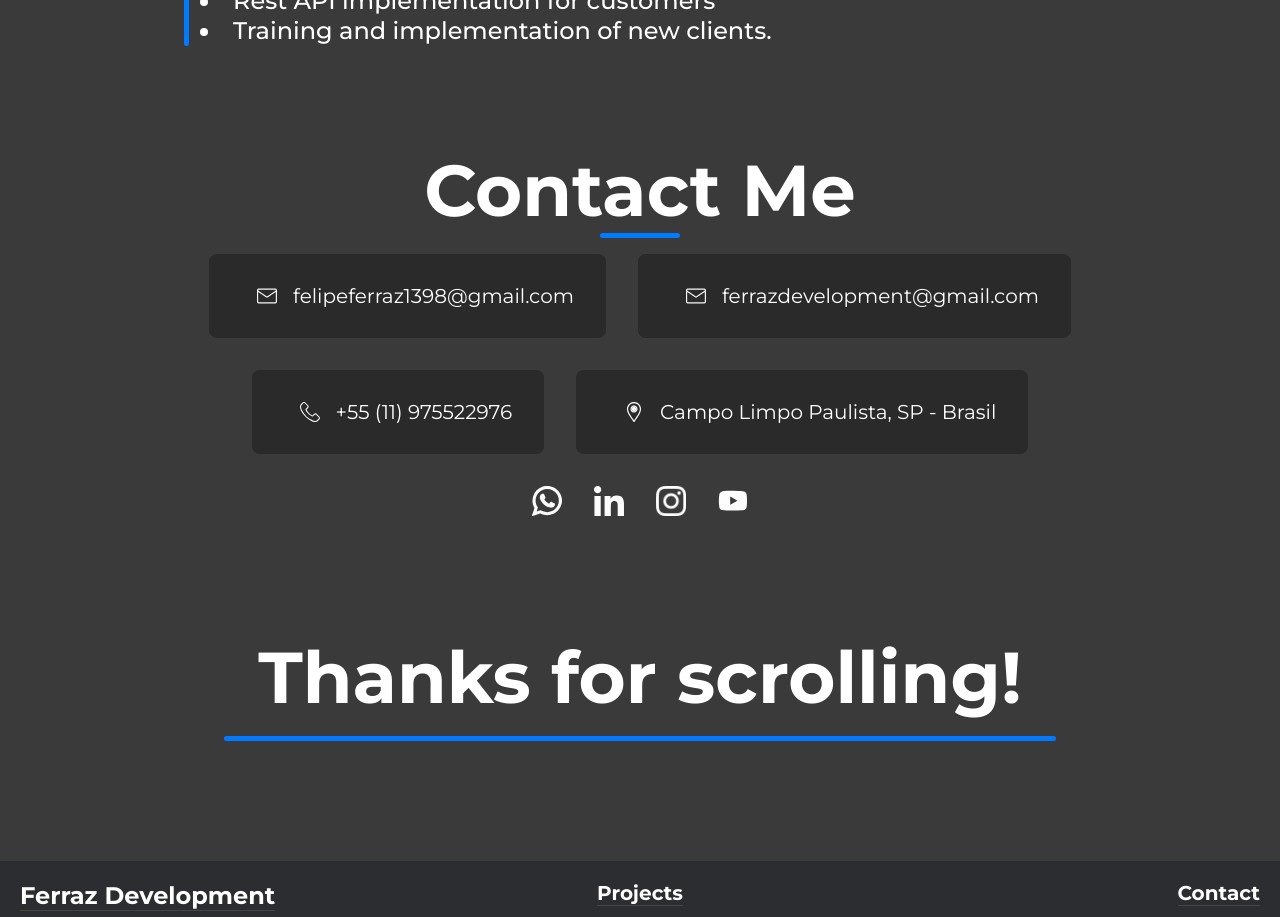
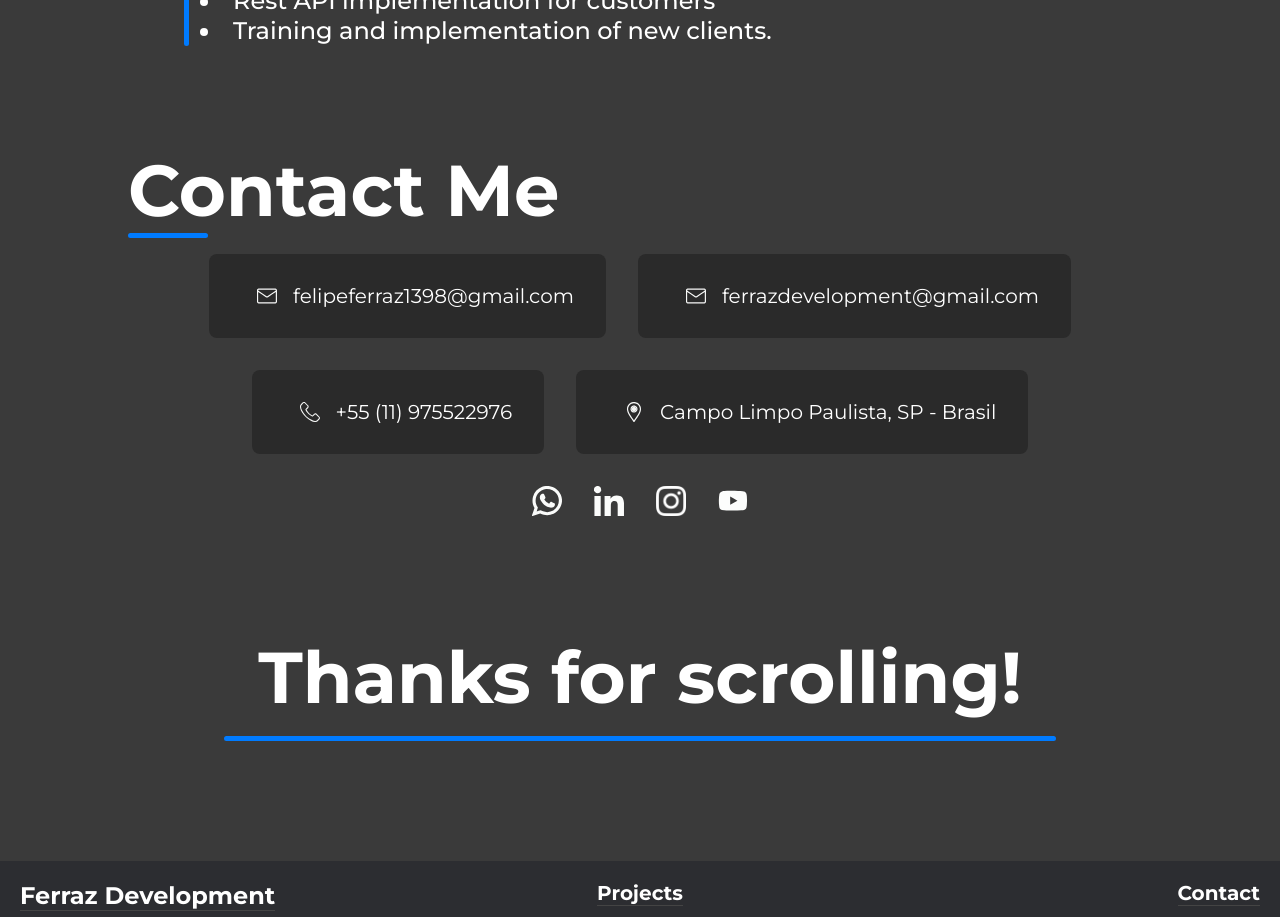
Before and after one commit to FelipeFerraz98/Portfolio-Felipe-Ferraz, a React (Create React App) app: page /en/home in a window 1280 px wide. Shown: the part 4640-5557 px from the top of the page. Built offline with nearby package versions, Linux system fonts and the light colour scheme.

Commit message:
fixed title contact alignment

```diff
--- a/src/components/HomeComponents/Contact/index.jsx
+++ b/src/components/HomeComponents/Contact/index.jsx
@@ -1,6 +1,6 @@
 import React from 'react';
 import { useInView } from 'react-intersection-observer';
-import { Container, Card, TextContent, Image, CardBox, Title, Stroke, MainBox, TextBox, SocialIcons } from './styles';
+import { Container, Card, TextContent, Image, CardBox, Title, Stroke, MainBox, TextBox, SocialIcons, MainBoxWrapper } from './styles';
 import email from '../../../assets/ContactIcons/email.svg'
 import phone from '../../../assets/ContactIcons/telephone.svg'
 import location from '../../../assets/ContactIcons/location.svg'
@@ -51,6 +51,7 @@ const Contact = () => {
     return (
         <Container ref={ref} inView={inView} id='contact'>
             <MainBox>
+            <MainBoxWrapper>
                 <TextBox>
                     <Title>{t('contact.title')}</Title>
                     <Stroke />
@@ -73,6 +74,7 @@ const Contact = () => {
                         <TextContent>Campo Limpo Paulista, SP - Brasil</TextContent>
                     </Card>
                 </CardBox>
+            </MainBoxWrapper>
             </MainBox>
             <SocialIcons>
                 <Image src={whatsapp} onClick={handleClickOpenWhatsApp}/>
--- a/src/components/HomeComponents/Contact/styles.js
+++ b/src/components/HomeComponents/Contact/styles.js
@@ -16,7 +16,7 @@ const fadeAnimation = css`
 `;
 
 export const Container = styled.main`
-  width: 100%;
+  width: 80%;
   margin: 0 auto;
   display: flex;
   flex-direction: column;
@@ -59,6 +59,20 @@ export const Card = styled.div`
       padding: 1em;
       margin: 0.5em;
     }
+`;
+
+
+export const MainBoxWrapper = styled.div`
+  display: flex;
+  flex-direction: column;
+  justify-content: center;
+  align-items: flex-start;
+  flex-grow: 1;
+
+  @media screen and (max-width: 768px) {
+    max-width: 90%;
+    margin-top: 80px;
+  }
 `;
 
 export const Image = styled.img`
@@ -112,10 +126,10 @@ export const Stroke = styled.div`
   width: 5em;
   border-bottom: 5px solid #007BFF;
   border-radius: 3em;
-  margin: 0 auto; /* Centraliza o Stroke */
 
   @media screen and (max-width: 768px) {
     width: 4em;
+    margin: 0 auto; /* Centraliza o Stroke */
   }
 `;
 
@@ -124,15 +138,15 @@ export const MainBox = styled.div`
   flex-direction: column;
   align-items: center; /* Centraliza os itens */
   text-align: center;
-  max-width: 80%;
 `;
+
 
 export const TextBox = styled.div`
   display: flex;
   flex-direction: column;
-  align-items: center; /* Alinha os textos ao centro */
+  align-items: flex-start;
   margin-top: 2rem;
-  text-align: center;
+  text-align: left;
 `;
 
 export const SocialIcons = styled.div`
```
Also changed, not shown: 1 other file (tests, documents, lock files or other folders).
